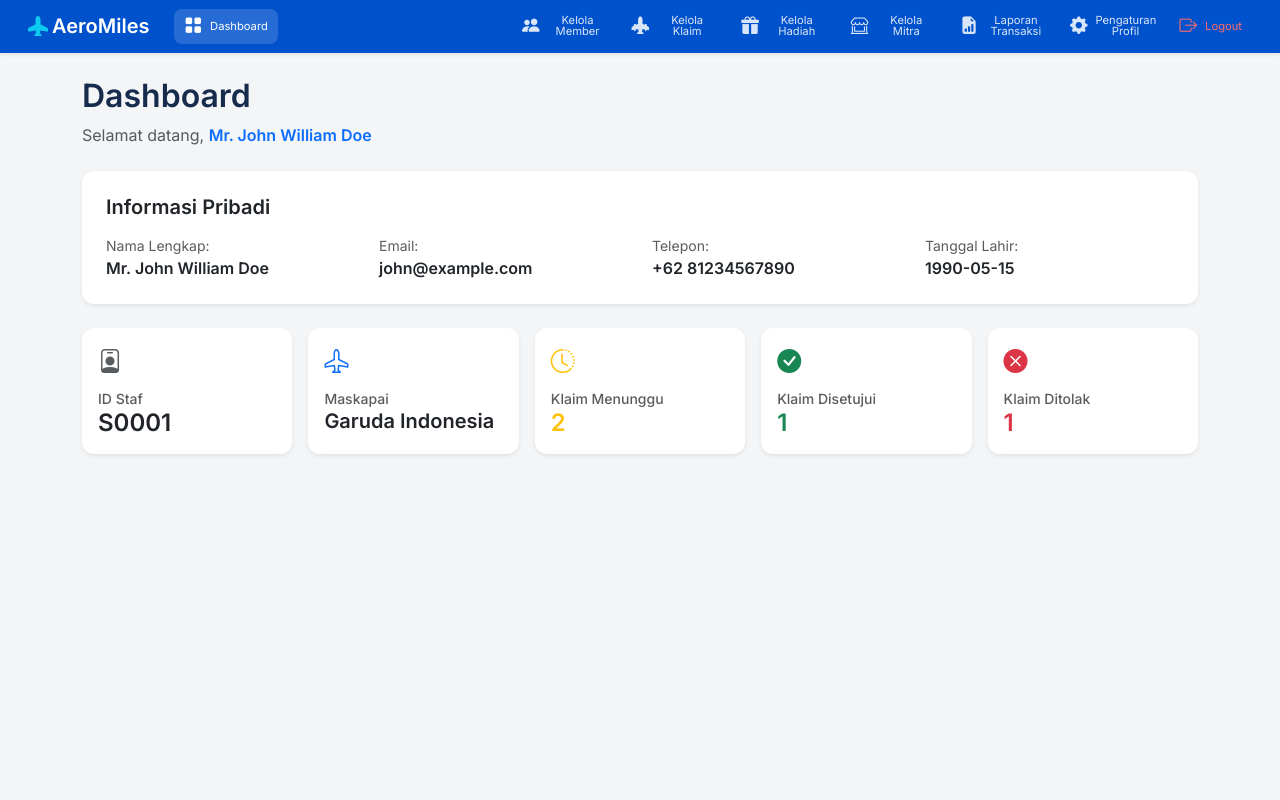
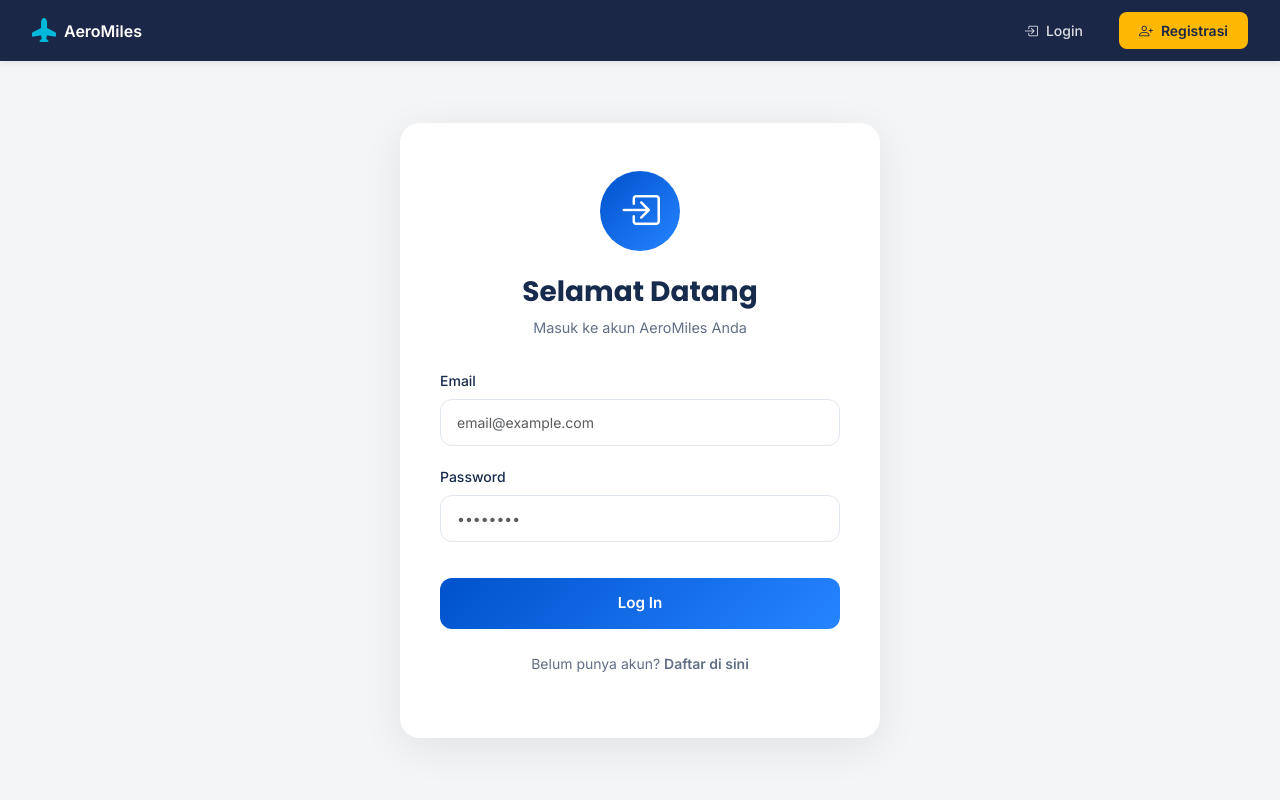
Before and after one commit to Basdatt-D11/AeroMiles, a Django app: page / in a window 1280 px wide. Run offline with Django 5.2, Linux system fonts and the light colour scheme.

Commit message:
implementasi registrasi dan login

```diff
--- a/AeroMiles/urls.py
+++ b/AeroMiles/urls.py
@@ -16,13 +16,14 @@ Including another URLconf
 """
 from django.contrib import admin
 from django.urls import path
-from members.views import list_member, form_member, dashboard, list_identitas, ajukan_klaim, riwayat_klaim, edit_klaim, batalkan_klaim, kelola_klaim, approve_klaim, reject_klaim
+from members.views import list_member, form_member, dashboard, list_identitas, ajukan_klaim, riwayat_klaim, edit_klaim, batalkan_klaim, kelola_klaim, approve_klaim, reject_klaim, login_register
 
 urlpatterns = [
     path('admin/', admin.site.urls),
+    path('', login_register, name='login_register'),
+    path('dashboard/', dashboard, name='dashboard'),
     path('members/list/', list_member, name='list_member'),
     path('members/add/', form_member, name='form_member'),
-    path('', dashboard, name='dashboard'),
     path('members/identitas/', list_identitas, name='list_identitas'),
     # Klaim URLs
     path('klaim/ajukan/', ajukan_klaim, name='ajukan_klaim'),
--- a/members/templates/members/base.html
+++ b/members/templates/members/base.html
@@ -229,7 +229,7 @@
                     <i class="bi bi-gear-fill"></i>
                     <span class="nav-text">Pengaturan Profil</span>
                 </a>
-                <a class="nav-item-aero text-logout" href="#">
+                <a class="nav-item-aero text-logout" href="{% url 'login_register' %}">
                     <i class="bi bi-box-arrow-right"></i>
                     <span class="nav-text">Logout</span>
                 </a>
@@ -265,7 +265,7 @@
                     <i class="bi bi-gear-fill"></i>
                     <span class="nav-text">Pengaturan Profil</span>
                 </a>
-                <a class="nav-item-aero text-logout" href="#">
+                <a class="nav-item-aero text-logout" href="{% url 'login_register' %}">
                     <i class="bi bi-box-arrow-right"></i>
                     <span class="nav-text">Logout</span>
                 </a>
--- /dev/null
+++ b/members/templates/members/login_register.html
@@ -0,0 +1,580 @@
+<!DOCTYPE html>
+<html lang="en">
+<head>
+    <meta charset="UTF-8">
+    <meta name="viewport" content="width=device-width, initial-scale=1.0">
+    <title>AeroMiles - Login & Registrasi</title>
+
+    <link rel="preconnect" href="https://fonts.googleapis.com">
+    <link rel="preconnect" href="https://fonts.gstatic.com" crossorigin>
+    <link href="https://fonts.googleapis.com/css2?family=Inter:wght@400;500;600&family=Poppins:wght@600;700&display=swap" rel="stylesheet">
+
+    <link href="https://cdn.jsdelivr.net/npm/bootstrap@5.3.0/dist/css/bootstrap.min.css" rel="stylesheet">
+    <link rel="stylesheet" href="https://cdn.jsdelivr.net/npm/bootstrap-icons@1.11.1/font/bootstrap-icons.css">
+
+    <style>
+        :root {
+            --aero-primary: #0052CC;
+            --aero-secondary: #2684FF;
+            --aero-accent: #00B8D9;
+            --aero-bg: #F4F5F7;
+        }
+
+        * {
+            font-family: 'Inter', sans-serif;
+        }
+
+        h1, h2, h3, h4, h5, h6 {
+            font-family: 'Poppins', sans-serif;
+        }
+
+        body {
+            background-color: var(--aero-bg);
+            min-height: 100vh;
+            display: flex;
+            flex-direction: column;
+        }
+
+        .auth-navbar {
+            background-color: #1a2746;
+            padding: 0.75rem 2rem;
+            box-shadow: 0 2px 8px rgba(0, 0, 0, 0.08);
+        }
+
+        .auth-navbar .brand {
+            display: flex;
+            align-items: center;
+            gap: 8px;
+            font-weight: 700;
+            color: white;
+            text-decoration: none;
+        }
+
+        .auth-navbar .brand i {
+            font-size: 1.5rem;
+            color: #00B8D9;
+        }
+
+        .auth-navbar-buttons {
+            display: flex;
+            gap: 1rem;
+        }
+
+        .btn-auth {
+            padding: 0.5rem 1.25rem;
+            border-radius: 8px;
+            font-size: 0.875rem;
+            font-weight: 500;
+            text-decoration: none;
+            cursor: pointer;
+            border: none;
+            transition: 0.2s ease;
+        }
+
+        .btn-login {
+            color: rgba(255, 255, 255, 0.85);
+            background: transparent;
+        }
+
+        .btn-login:hover {
+            color: white;
+        }
+
+        .btn-register {
+            background-color: #FFB800;
+            color: #1a2746;
+            font-weight: 600;
+        }
+
+        .btn-register:hover {
+            background-color: #FFC92E;
+            color: #1a2746;
+        }
+
+        .auth-container {
+            flex: 1;
+            display: flex;
+            align-items: center;
+            justify-content: center;
+            padding: 2rem;
+        }
+
+        .auth-card {
+            background: white;
+            border-radius: 20px;
+            box-shadow: 0 10px 40px rgba(0, 0, 0, 0.08);
+            max-width: 480px;
+            width: 100%;
+            padding: 3rem 2.5rem;
+            text-align: center;
+        }
+
+        .auth-icon {
+            width: 80px;
+            height: 80px;
+            background: linear-gradient(135deg, var(--aero-primary) 0%, var(--aero-secondary) 100%);
+            border-radius: 50%;
+            display: flex;
+            align-items: center;
+            justify-content: center;
+            margin: 0 auto 1.5rem;
+        }
+
+        .auth-icon i {
+            font-size: 2.5rem;
+            color: white;
+        }
+
+        .auth-title {
+            font-size: 1.75rem;
+            font-weight: 700;
+            color: #172B4D;
+            margin-bottom: 0.5rem;
+        }
+
+        .auth-subtitle {
+            font-size: 0.9rem;
+            color: #626F86;
+            margin-bottom: 2rem;
+        }
+
+        .form-group {
+            margin-bottom: 1.25rem;
+            text-align: left;
+        }
+
+        .form-group label {
+            display: block;
+            font-size: 0.875rem;
+            font-weight: 500;
+            color: #172B4D;
+            margin-bottom: 0.5rem;
+        }
+
+        .form-control, .form-select {
+            border-radius: 12px;
+            border: 1px solid #e0e6ed;
+            padding: 0.75rem 1rem;
+            font-size: 0.875rem;
+            transition: border-color 0.2s ease;
+        }
+
+        .form-control:focus, .form-select:focus {
+            border-color: var(--aero-primary);
+            box-shadow: 0 0 0 3px rgba(0, 82, 204, 0.1);
+        }
+
+        .role-selector {
+            display: flex;
+            gap: 1rem;
+            margin-bottom: 1.5rem;
+        }
+
+        .role-option {
+            flex: 1;
+            padding: 0.75rem;
+            border: 2px solid #e0e6ed;
+            border-radius: 12px;
+            cursor: pointer;
+            transition: all 0.2s ease;
+            text-align: center;
+            font-size: 0.875rem;
+            font-weight: 500;
+            color: #626F86;
+        }
+
+        .role-option input[type="radio"] {
+            display: none;
+        }
+
+        .role-option input[type="radio"]:checked + span {
+            color: white;
+        }
+
+        .role-option input[type="radio"]:checked ~ .role-option {
+            background-color: var(--aero-primary);
+            border-color: var(--aero-primary);
+        }
+
+        .role-option:has(input[type="radio"]:checked) {
+            background-color: var(--aero-primary);
+            border-color: var(--aero-primary);
+            color: white;
+        }
+
+        .btn-submit {
+            width: 100%;
+            padding: 0.875rem 1.5rem;
+            background: linear-gradient(135deg, var(--aero-primary) 0%, var(--aero-secondary) 100%);
+            color: white;
+            border: none;
+            border-radius: 12px;
+            font-size: 0.95rem;
+            font-weight: 600;
+            cursor: pointer;
+            transition: all 0.3s ease;
+            margin-top: 1rem;
+        }
+
+        .btn-submit:hover {
+            transform: translateY(-2px);
+            box-shadow: 0 8px 24px rgba(0, 82, 204, 0.3);
+        }
+
+        .switch-text {
+            font-size: 0.875rem;
+            color: #626F86;
+            margin-top: 1.5rem;
+        }
+
+        .switch-text a {
+            color: var(--aero-primary);
+            text-decoration: none;
+            font-weight: 600;
+            cursor: pointer;
+        }
+
+        .switch-text a:hover {
+            text-decoration: underline;
+        }
+
+        .alert-custom {
+            border-radius: 12px;
+            border: none;
+            margin-bottom: 1.5rem;
+            animation: slideDown 0.3s ease;
+        }
+
+        @keyframes slideDown {
+            from {
+                opacity: 0;
+                transform: translateY(-10px);
+            }
+            to {
+                opacity: 1;
+                transform: translateY(0);
+            }
+        }
+
+        .hidden {
+            display: none !important;
+        }
+
+        #registerFields {
+            max-height: 0;
+            overflow: hidden;
+            transition: max-height 0.3s ease;
+        }
+
+        #registerFields.show {
+            max-height: 1500px;
+        }
+
+        .form-row-2 {
+            display: grid;
+            grid-template-columns: 1fr 1fr;
+            gap: 1rem;
+        }
+
+        .form-row-3 {
+            display: grid;
+            grid-template-columns: 1fr 1fr 1fr;
+            gap: 1rem;
+        }
+
+        @media (max-width: 576px) {
+            .form-row-2, .form-row-3 {
+                grid-template-columns: 1fr;
+            }
+        }
+    </style>
+</head>
+<body>
+    <!-- Navbar -->
+    <nav class="auth-navbar">
+        <div class="d-flex justify-content-between align-items-center">
+            <a href="#" class="brand">
+                <i class="bi bi-airplane-fill"></i>
+                AeroMiles
+            </a>
+            <div class="auth-navbar-buttons">
+                <button class="btn-auth btn-login" id="navLogin">
+                    <i class="bi bi-box-arrow-in-right me-2"></i>Login
+                </button>
+                <button class="btn-auth btn-register" id="navRegister">
+                    <i class="bi bi-person-plus me-2"></i>Registrasi
+                </button>
+            </div>
+        </div>
+    </nav>
+
+    <!-- Main Container -->
+    <div class="auth-container">
+        <div class="auth-card" id="loginCard">
+            <div class="auth-icon">
+                <i class="bi bi-box-arrow-in-right"></i>
+            </div>
+            <h2 class="auth-title">Selamat Datang</h2>
+            <p class="auth-subtitle">Masuk ke akun AeroMiles Anda</p>
+
+            <div id="loginAlert"></div>
+
+            <form id="loginForm" novalidate>
+                <div class="form-group">
+                    <label>Email</label>
+                    <input type="email" class="form-control" id="loginEmail" placeholder="email@example.com" required>
+                </div>
+                <div class="form-group">
+                    <label>Password</label>
+                    <input type="password" class="form-control" id="loginPassword" placeholder="••••••••" required>
+                </div>
+                <button type="submit" class="btn-submit">Log In</button>
+            </form>
+
+            <p class="switch-text">
+                Belum punya akun? <a id="switchToRegister">Daftar di sini</a>
+            </p>
+        </div>
+
+        <div class="auth-card hidden" id="registerCard">
+            <div class="auth-icon">
+                <i class="bi bi-person-plus"></i>
+            </div>
+            <h2 class="auth-title">Daftar Akun Baru</h2>
+            <p class="auth-subtitle">Bergabung dengan program AeroMiles</p>
+
+            <div id="registerAlert"></div>
+
+            <form id="registerForm" novalidate>
+                <div class="form-group">
+                    <label>Pilih Peran</label>
+                    <div class="role-selector">
+                        <label class="role-option">
+                            <input type="radio" name="role" value="Member" checked>
+                            <span>Member</span>
+                        </label>
+                        <label class="role-option">
+                            <input type="radio" name="role" value="Staff">
+                            <span>Staff</span>
+                        </label>
+                    </div>
+                </div>
+
+                <div id="registerFields">
+                    <div class="form-group">
+                        <label>Email</label>
+                        <input type="email" class="form-control" id="regEmail" placeholder="email@example.com" required>
+                    </div>
+
+                    <div class="form-row-2">
+                        <div class="form-group">
+                            <label>Password</label>
+                            <input type="password" class="form-control" id="regPassword" placeholder="Min. 6 karakter" required>
+                        </div>
+                        <div class="form-group">
+                            <label>Konfirmasi Password</label>
+                            <input type="password" class="form-control" id="regPasswordConfirm" placeholder="Ketik ulang" required>
+                        </div>
+                    </div>
+
+                    <div class="form-row-2">
+                        <div class="form-group">
+                            <label>Salutation</label>
+                            <select class="form-select" id="regSalutation" required>
+                                <option value="">Pilih...</option>
+                                <option>Mr.</option>
+                                <option>Ms.</option>
+                                <option>Mrs.</option>
+                            </select>
+                        </div>
+                        <div class="form-group">
+                            <label>Nama Depan</label>
+                            <input type="text" class="form-control" id="regFirstName" placeholder="Nama depan" required>
+                        </div>
+                    </div>
+
+                    <div class="form-row-2">
+                        <div class="form-group">
+                            <label>Nama Tengah</label>
+                            <input type="text" class="form-control" id="regMiddleName" placeholder="Nama tengah (opsional)">
+                        </div>
+                        <div class="form-group">
+                            <label>Nama Belakang</label>
+                            <input type="text" class="form-control" id="regLastName" placeholder="Nama belakang" required>
+                        </div>
+                    </div>
+
+                    <div class="form-row-2">
+                        <div class="form-group">
+                            <label>Country Code</label>
+                            <select class="form-select" id="regCountryCode" required>
+                                <option value="">Pilih...</option>
+                                <option>+62</option>
+                                <option>+1</option>
+                                <option>+44</option>
+                                <option>+60</option>
+                            </select>
+                        </div>
+                        <div class="form-group">
+                            <label>Nomor HP</label>
+                            <input type="tel" class="form-control" id="regPhone" placeholder="81234567890" required>
+                        </div>
+                    </div>
+
+                    <div class="form-row-2">
+                        <div class="form-group">
+                            <label>Tanggal Lahir</label>
+                            <input type="date" class="form-control" id="regBirthdate" required>
+                        </div>
+                        <div class="form-group">
+                            <label>Kewarganegaraan</label>
+                            <select class="form-select" id="regNationality" required>
+                                <option value="">Pilih...</option>
+                                <option>Indonesia</option>
+                                <option>Malaysia</option>
+                                <option>Singapura</option>
+                                <option>Thailand</option>
+                                <option>Lainnya</option>
+                            </select>
+                        </div>
+                    </div>
+
+                    <div class="form-group hidden" id="airlineField">
+                        <label>Kode Maskapai</label>
+                        <select class="form-select" id="regAirlineCode">
+                            <option value="">Pilih maskapai...</option>
+                            <option>GA - Garuda Indonesia</option>
+                            <option>QZ - AirAsia</option>
+                            <option>JT - Lion Air</option>
+                            <option>SJ - Sriwijaya Air</option>
+                            <option>IW - Indonesia AirAsia</option>
+                        </select>
+                    </div>
+                </div>
+
+                <button type="submit" class="btn-submit">Daftar</button>
+            </form>
+
+            <p class="switch-text">
+                Sudah punya akun? <a id="switchToLogin">Masuk di sini</a>
+            </p>
+        </div>
+    </div>
+
+    <script src="https://cdn.jsdelivr.net/npm/bootstrap@5.3.0/dist/js/bootstrap.bundle.min.js"></script>
+    <script>
+        const loginCard = document.getElementById('loginCard');
+        const registerCard = document.getElementById('registerCard');
+        const loginForm = document.getElementById('loginForm');
+        const registerForm = document.getElementById('registerForm');
+        const navLogin = document.getElementById('navLogin');
+        const navRegister = document.getElementById('navRegister');
+        const switchToRegister = document.getElementById('switchToRegister');
+        const switchToLogin = document.getElementById('switchToLogin');
+        const registerFields = document.getElementById('registerFields');
+        const roleRadios = document.querySelectorAll('input[name="role"]');
+        const airlineField = document.getElementById('airlineField');
+
+        function showLogin() {
+            loginCard.classList.remove('hidden');
+            registerCard.classList.add('hidden');
+        }
+
+        function showRegister() {
+            loginCard.classList.add('hidden');
+            registerCard.classList.remove('hidden');
+            registerFields.classList.add('show');
+            updateAirlineField();
+        }
+
+        function updateAirlineField() {
+            const role = document.querySelector('input[name="role"]:checked').value;
+            if (role === 'Staff') {
+                airlineField.classList.remove('hidden');
+            } else {
+                airlineField.classList.add('hidden');
+            }
+        }
+
+        navLogin.addEventListener('click', showLogin);
+        navRegister.addEventListener('click', showRegister);
+        switchToLogin.addEventListener('click', showLogin);
+        switchToRegister.addEventListener('click', showRegister);
+
+        roleRadios.forEach(radio => {
+            radio.addEventListener('change', updateAirlineField);
+        });
+
+        function showAlert(containerId, type, message) {
+            const container = document.getElementById(containerId);
+            container.innerHTML = `
+                <div class="alert alert-${type} alert-custom alert-dismissible fade show" role="alert">
+                    ${message}
+                    <button type="button" class="btn-close" data-bs-dismiss="alert" aria-label="Close"></button>
+                </div>
+            `;
+        }
+
+        loginForm.addEventListener('submit', function(e) {
+            e.preventDefault();
+            const email = document.getElementById('loginEmail').value.trim();
+            const password = document.getElementById('loginPassword').value.trim();
+            const errors = [];
+
+            if (!email) errors.push('Email wajib diisi');
+            if (!password) errors.push('Password wajib diisi');
+
+            if (errors.length > 0) {
+                showAlert('loginAlert', 'danger', errors.join('<br>'));
+                return;
+            }
+
+            const role = email.toLowerCase().includes('staff') ? 'Staff' : 'Member';
+            window.location.href = `/dashboard/?role=${encodeURIComponent(role)}`;
+        });
+
+        registerForm.addEventListener('submit', function(e) {
+            e.preventDefault();
+            const email = document.getElementById('regEmail').value.trim();
+            const password = document.getElementById('regPassword').value.trim();
+            const passwordConfirm = document.getElementById('regPasswordConfirm').value.trim();
+            const salutation = document.getElementById('regSalutation').value;
+            const firstName = document.getElementById('regFirstName').value.trim();
+            const lastName = document.getElementById('regLastName').value.trim();
+            const countryCode = document.getElementById('regCountryCode').value;
+            const phone = document.getElementById('regPhone').value.trim();
+            const birthdate = document.getElementById('regBirthdate').value;
+            const nationality = document.getElementById('regNationality').value;
+            const role = document.querySelector('input[name="role"]:checked').value;
+            const errors = [];
+
+            if (!email) errors.push('Email wajib diisi');
+            if (!password) errors.push('Password wajib diisi');
+            if (!passwordConfirm) errors.push('Konfirmasi password wajib diisi');
+            if (password && passwordConfirm && password !== passwordConfirm) errors.push('Password dan konfirmasi harus sama');
+            if (!salutation) errors.push('Salutation wajib dipilih');
+            if (!firstName) errors.push('Nama depan wajib diisi');
+            if (!lastName) errors.push('Nama belakang wajib diisi');
+            if (!countryCode) errors.push('Country code wajib dipilih');
+            if (!phone) errors.push('Nomor HP wajib diisi');
+            if (!birthdate) errors.push('Tanggal lahir wajib diisi');
+            if (!nationality) errors.push('Kewarganegaraan wajib dipilih');
+            if (role === 'Staff' && !document.getElementById('regAirlineCode').value) {
+                errors.push('Kode maskapai wajib dipilih untuk Staff');
+            }
+
+            if (errors.length > 0) {
+                showAlert('registerAlert', 'danger', errors.join('<br>'));
+                return;
+            }
+
+            const memberId = role === 'Staff'
+                ? `S${Math.floor(Math.random() * 9000 + 1000)}`
+                : `M${Math.floor(Math.random() * 9000 + 1000)}`;
+
+            showAlert('registerAlert', 'success', `Selamat! Akun Anda telah berhasil dibuat sebagai <strong>${role}</strong><br>Nomor ID: <strong>${memberId}</strong><br>Mengalihkan ke login...`);
+            setTimeout(showLogin, 1500);
+        });
+    </script>
+</body>
+</html>
--- a/members/views.py
+++ b/members/views.py
@@ -51,6 +51,11 @@ class KlaimForm(forms.ModelForm):
     def __init__(self, *args, **kwargs):
         super().__init__(*args, **kwargs)
         self.add_bootstrap_classes()
+
+
+def login_register(request):
+    """Halaman login dan registrasi (frontend only)"""
+    return render(request, 'members/login_register.html')
 
 
 def dashboard(request):
```
